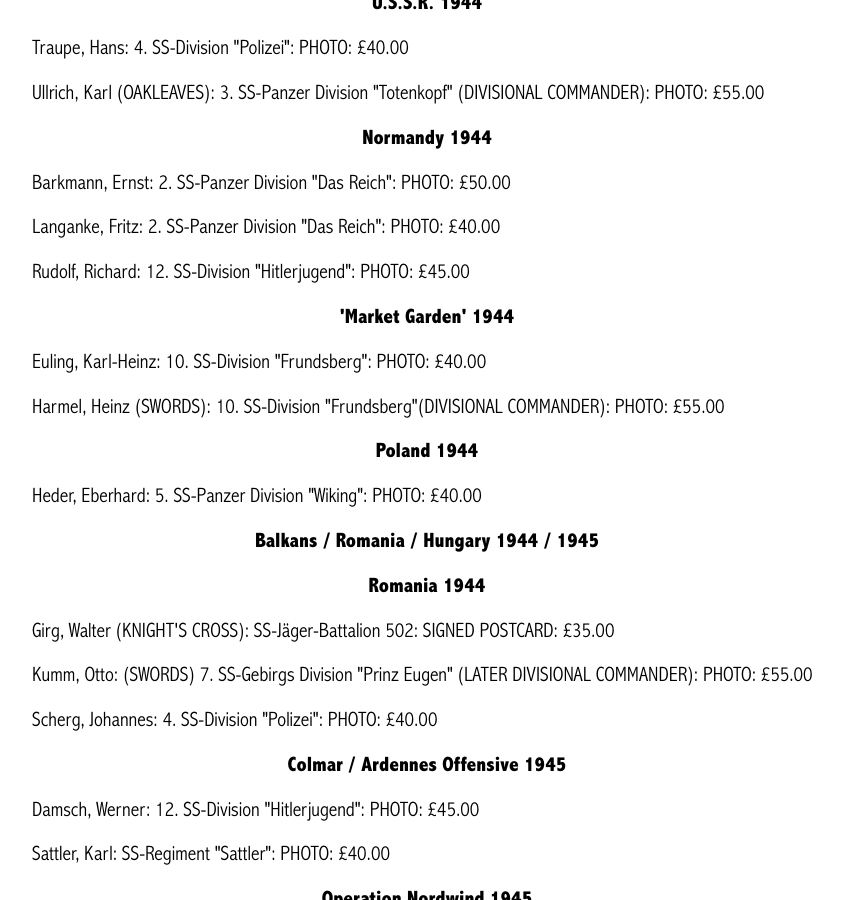
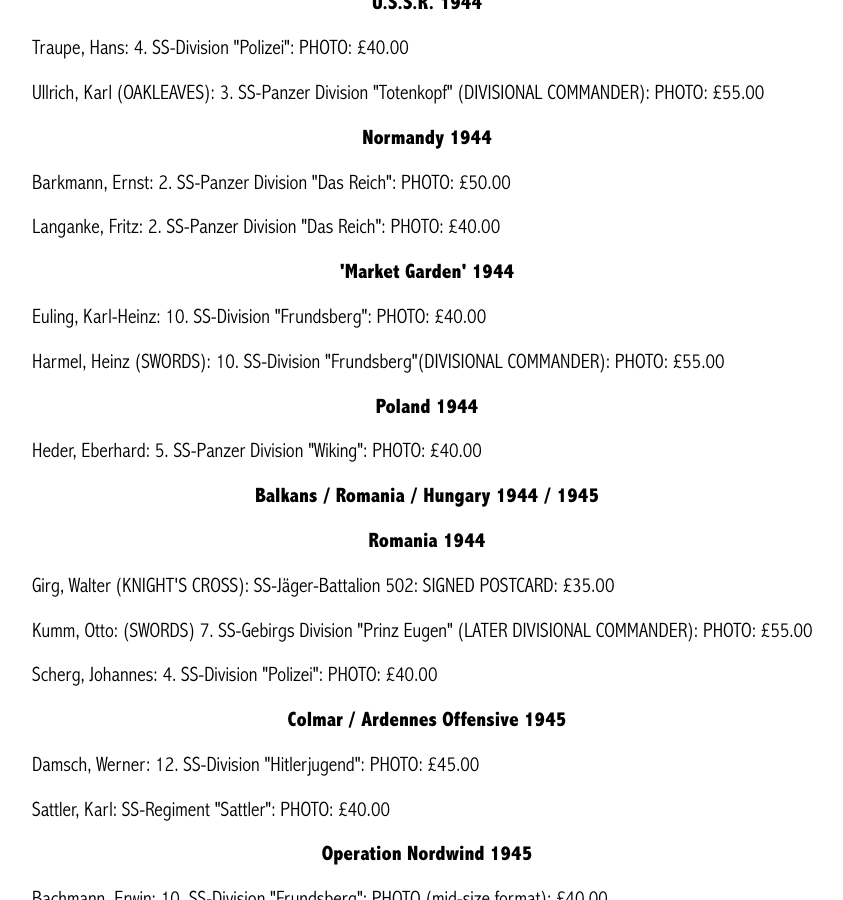
Before and after one commit to lahphotographs/lahphotographs.github.com, a Jekyll site: the page built from Waffen_SS_photos.md, in a window 1280 px wide and 900 px high, scrolled down 2302 px. Shown: the whole window, without its empty margins (213-1056 px from the left). Built offline with Jekyll 4.4.1, drawn with Linux system fonts in a browser that asks for light colours; some of the changed text lies outside the part shown.

Commit message:
Update Waffen_SS_photos.md

```diff
--- a/Waffen_SS_photos.md
+++ b/Waffen_SS_photos.md
@@ -6,7 +6,6 @@ permalink: /waffen_ss_photos.html
 
 <div id="axisforces">
 <p float="left">
-<img src="./assets/Rudolf Richard copy.jpg"/>
 <img src="./assets/Damsch copy.jpg"/>
 <br />
 <p><b>Below is a selection of Waffen-SS Knight's Cross holder photographs currently for sale.</b></p>
@@ -63,7 +62,6 @@ permalink: /waffen_ss_photos.html
 <p><b><center>Normandy 1944</center></b></p>
 <p>Barkmann,	Ernst: 2. SS-Panzer Division "Das Reich":	PHOTO:	£50.00
 <p>Langanke,	Fritz: 2. SS-Panzer Division "Das Reich":	PHOTO:	£40.00
-<p>Rudolf,	Richard:	12. SS-Division "Hitlerjugend":	PHOTO: £45.00
 <br />
 <p><b><center>'Market Garden' 1944</center></b></p>
 <p>Euling,	Karl-Heinz:	10. SS-Division "Frundsberg":	PHOTO: £40.00
@@ -103,7 +101,6 @@ permalink: /waffen_ss_photos.html
 <p><b><center>Budapest / Hungary / Austria 1945</center></b></p>
 <p>Boosfeld,	Joachim:	8. SS-Division "Florian Geyer":	PHOTO: £40.00
 <p>Buck,	Friedrich:	8. SS-Division "Florian Geyer":	PHOTO: £40.00
-<p>Buhler,	Karl-Heinz:	5. SS-Panzer Division "Wiking":	PHOTO: £65.00
 <p>Darges,	Fritz:	5. SS-Panzer Division "Wiking" (FUHRER ADJUTANT):	PHOTO: £50.00
 <p>Gustavsson,	Karl-Heinz:	2. SS-Division "Das Reich":	PHOTO: £40.00
 <p>Hauser,	Hans:	2. SS-Division "Das Reich": PHOTO: £45.00
```
